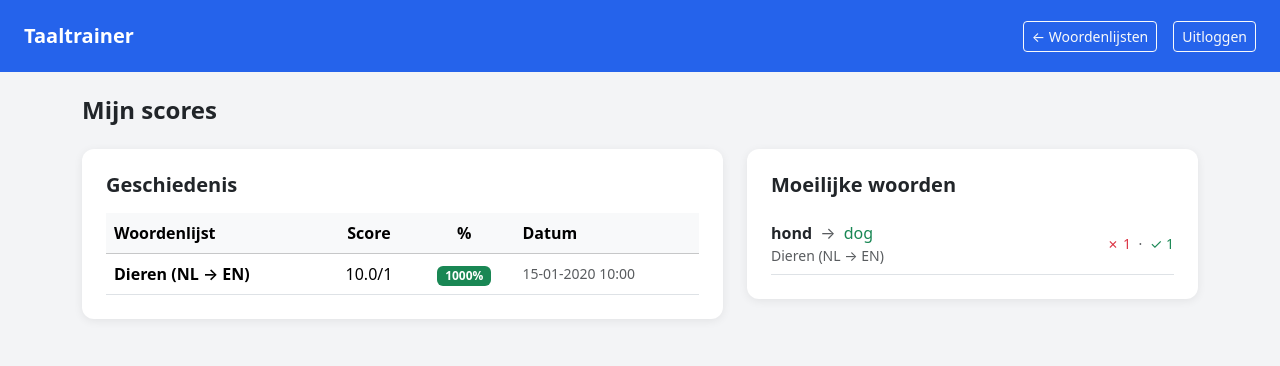
After one commit to juriaan96/Taaltrainer, a PHP site: page /src/scores.php in a window 1280 px wide. The commit adds this page. Shown: the top 366 px of the page. Run offline with PHP 8.4, Linux system fonts and the light colour scheme; a user stored in the database is signed in; data comes from the database, SQL or seed files in the repository; both versions use the stored data as it was after the commit; tables that the repository leaves empty hold one stand-in row (values such as "Sample post").

Commit message:
Scores, spaced repetition en bugfixes toegevoegd
- woord_statistieken tabel: correct/fout per woord per gebruiker
- quiz.php: woorden gesorteerd op fouthistorie (moeilijkste eerst)
- quiz.php: woordstatistieken opgeslagen na elke quiz
- quiz.php: antwoord gelijk aan het woord zelf telt altijd als fout
- src/scores.php: leerling ziet eigen scoregeschiedenis + moeilijke woorden
- admin/scores.php: docent ziet alle scores van alle leerlingen
- Navigatielinks bijgewerkt in index.php en admin/index.php

```diff
--- a/src/admin/index.php
+++ b/src/admin/index.php
@@ -70,6 +70,7 @@ $lijsten = $pdo->query('SELECT w.*, COUNT(wo.id) AS aantal_woorden
         <span class="navbar-brand fw-bold">Taaltrainer – Beheer</span>
         <div class="d-flex gap-2">
             <a href="../index.php" class="btn btn-sm btn-outline-light">← App</a>
+            <a href="scores.php" class="btn btn-sm btn-outline-light">Scores</a>
             <a href="../logout.php" class="btn btn-sm btn-outline-light">Uitloggen</a>
         </div>
     </nav>
--- a/src/index.php
+++ b/src/index.php
@@ -40,6 +40,7 @@ $woordenlijsten = $stmt->fetchAll();
             <?php if ($_SESSION['role'] === 'docent'): ?>
                 <a href="admin/index.php" class="btn btn-sm btn-outline-light">Beheer</a>
             <?php endif; ?>
+            <a href="scores.php" class="btn btn-sm btn-outline-light">Mijn scores</a>
             <a href="logout.php" class="btn btn-sm btn-outline-light">Uitloggen</a>
         </div>
     </nav>
--- /dev/null
+++ b/src/scores.php
@@ -0,0 +1,127 @@
+<?php
+session_start();
+require_once 'config.php';
+
+if (!isset($_SESSION['user_id'])) {
+    header('Location: login.php');
+    exit;
+}
+
+$resultaten = $pdo->prepare('
+    SELECT r.*, w.naam AS lijst_naam
+    FROM resultaten r
+    JOIN woordenlijsten w ON r.woordenlijst_id = w.id
+    WHERE r.user_id = ?
+    ORDER BY r.created_at DESC
+');
+$resultaten->execute([$_SESSION['user_id']]);
+$resultaten = $resultaten->fetchAll();
+
+// Moeilijke woorden voor deze gebruiker
+$moeilijk = $pdo->prepare('
+    SELECT ws.fout, ws.correct, wo.woord, wo.vertaling, wl.naam AS lijst_naam
+    FROM woord_statistieken ws
+    JOIN woorden wo ON ws.woord_id = wo.id
+    JOIN woordenlijsten wl ON wo.woordenlijst_id = wl.id
+    WHERE ws.user_id = ? AND ws.fout > 0
+    ORDER BY (ws.fout - ws.correct) DESC
+    LIMIT 10
+');
+$moeilijk->execute([$_SESSION['user_id']]);
+$moeilijk = $moeilijk->fetchAll();
+?>
+<!DOCTYPE html>
+<html lang="nl">
+<head>
+    <meta charset="UTF-8">
+    <meta name="viewport" content="width=device-width, initial-scale=1.0">
+    <title>Mijn scores – Taaltrainer</title>
+    <link href="https://cdn.jsdelivr.net/npm/bootstrap@5.3.3/dist/css/bootstrap.min.css" rel="stylesheet">
+    <style>
+        body { background-color: #F3F4F6; }
+        .navbar { background-color: #2563EB; }
+        .card { border: none; border-radius: 12px; box-shadow: 0 2px 10px rgba(0,0,0,0.07); }
+    </style>
+</head>
+<body>
+    <nav class="navbar navbar-dark px-4 py-3 mb-4">
+        <span class="navbar-brand fw-bold">Taaltrainer</span>
+        <div class="d-flex align-items-center gap-3">
+            <a href="index.php" class="btn btn-sm btn-outline-light">← Woordenlijsten</a>
+            <a href="logout.php" class="btn btn-sm btn-outline-light">Uitloggen</a>
+        </div>
+    </nav>
+
+    <div class="container pb-5">
+        <h1 class="fs-4 fw-bold mb-4">Mijn scores</h1>
+
+        <div class="row g-4">
+
+            <!-- Scoregeschiedenis -->
+            <div class="col-lg-7">
+                <div class="card p-4">
+                    <h5 class="fw-bold mb-3">Geschiedenis</h5>
+                    <?php if (empty($resultaten)): ?>
+                        <p class="text-muted">Nog geen oefeningen gedaan.</p>
+                    <?php else: ?>
+                        <div class="table-responsive">
+                            <table class="table table-hover align-middle mb-0">
+                                <thead class="table-light">
+                                    <tr>
+                                        <th>Woordenlijst</th>
+                                        <th class="text-center">Score</th>
+                                        <th class="text-center">%</th>
+                                        <th>Datum</th>
+                                    </tr>
+                                </thead>
+                                <tbody>
+                                    <?php foreach ($resultaten as $r): ?>
+                                        <?php $pct = round(($r['score'] / $r['totaal']) * 100); ?>
+                                        <tr>
+                                            <td class="fw-semibold"><?= htmlspecialchars($r['lijst_naam']) ?></td>
+                                            <td class="text-center"><?= $r['score'] ?>/<?= $r['totaal'] ?></td>
+                                            <td class="text-center">
+                                                <span class="badge <?= $pct >= 80 ? 'bg-success' : ($pct >= 50 ? 'bg-warning text-dark' : 'bg-danger') ?>">
+                                                    <?= $pct ?>%
+                                                </span>
+                                            </td>
+                                            <td class="text-muted small"><?= date('d-m-Y H:i', strtotime($r['created_at'])) ?></td>
+                                        </tr>
+                                    <?php endforeach; ?>
+                                </tbody>
+                            </table>
+                        </div>
+                    <?php endif; ?>
+                </div>
+            </div>
+
+            <!-- Moeilijke woorden -->
+            <div class="col-lg-5">
+                <div class="card p-4">
+                    <h5 class="fw-bold mb-3">Moeilijke woorden</h5>
+                    <?php if (empty($moeilijk)): ?>
+                        <p class="text-muted">Nog geen fouten gemaakt.</p>
+                    <?php else: ?>
+                        <?php foreach ($moeilijk as $w): ?>
+                            <div class="d-flex justify-content-between align-items-center py-2 border-bottom">
+                                <div>
+                                    <span class="fw-semibold"><?= htmlspecialchars($w['woord']) ?></span>
+                                    <span class="text-muted mx-1">→</span>
+                                    <span class="text-success"><?= htmlspecialchars($w['vertaling']) ?></span>
+                                    <div class="text-muted small"><?= htmlspecialchars($w['lijst_naam']) ?></div>
+                                </div>
+                                <div class="text-end small">
+                                    <span class="text-danger">✗ <?= $w['fout'] ?></span>
+                                    <span class="text-muted mx-1">·</span>
+                                    <span class="text-success">✓ <?= $w['correct'] ?></span>
+                                </div>
+                            </div>
+                        <?php endforeach; ?>
+                    <?php endif; ?>
+                </div>
+            </div>
+
+        </div>
+    </div>
+</body>
+</html>
```
Also changed, not shown: docs/database.sql (+13 -0 lines), src/admin/scores.php (added, +74 -0 lines), src/quiz.php (+34 -9 lines).
